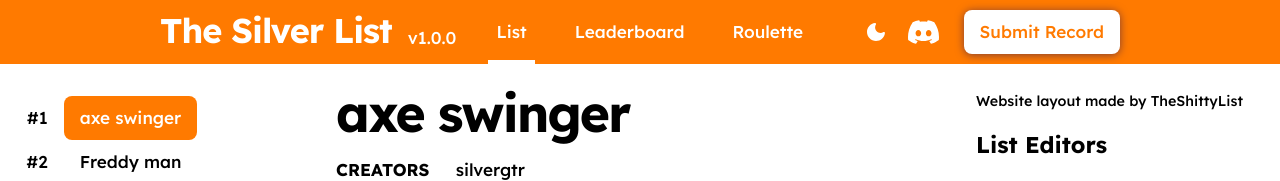
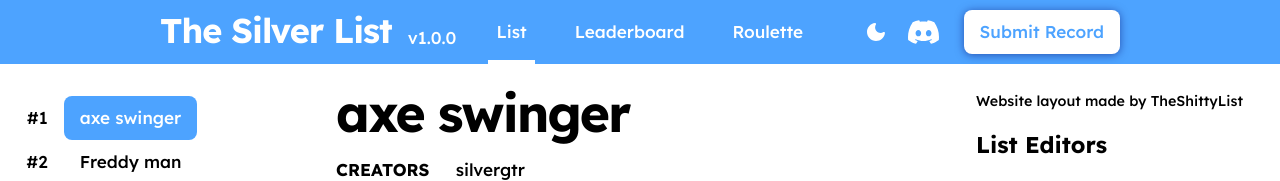
Before and after one commit to petike716-ui/TheSilverList, a plain HTML site: page index.html in a window 1280 px wide. Shown: the top 181 px of the page. Drawn offline with nearby package versions, Linux system fonts and the light colour scheme.

Commit message:
Update main.css

```diff
--- a/css/main.css
+++ b/css/main.css
@@ -1,10 +1,10 @@
 :root {
     --color-background: white;
     --color-on-background: black;
-    --color-background-hover: #fff3e6;
+    --color-background-hover: #eaf4ff;
     --color-on-background-hover: black;
 
-    --color-primary: #ff7a00;
+    --color-primary: #4da3ff;
     --color-on-primary: white;
 
     --color-error: #de0000;
@@ -17,11 +17,11 @@ header.dark {
 
     --color-background: #1c1b1f;
     --color-on-background: white;
-    --color-background-hover: #2a241f;
+    --color-background-hover: #252a33;
     --color-on-background-hover: white;
 
-    --color-primary: #ff8c1a;
-    --color-primary-disabled: #5a3a1a;
+    --color-primary: #66b3ff;
+    --color-primary-disabled: #2a3d55;
     --color-on-primary: white;
 
     --color-error: #de0000;
```
